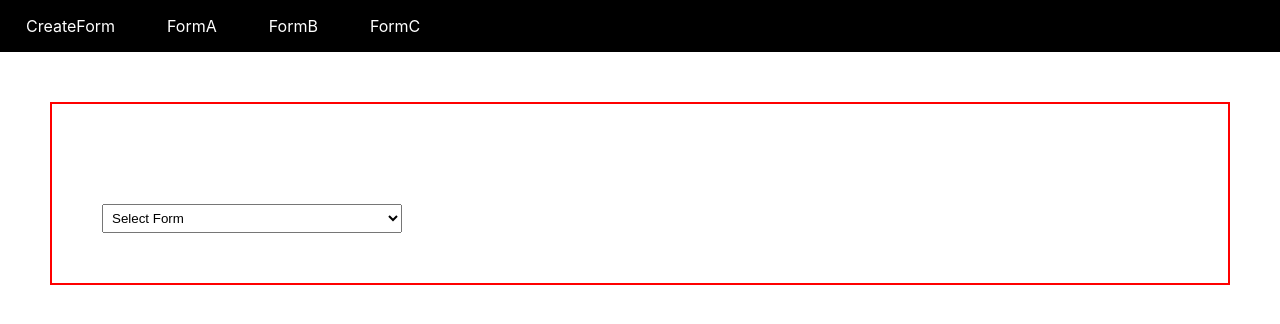
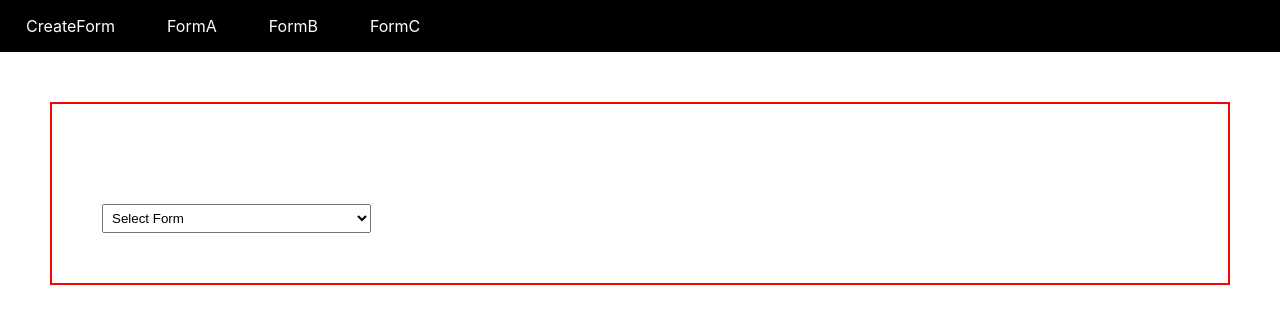
Before and after one commit to smartjaganrao/Form-Validation-Using-React-Hook-Form, a React (Create React App) app: page / in a window 1280 px wide. Shown: the top 324 px of the page. Built offline with nearby package versions, Linux system fonts and the light colour scheme.

Commit message:
fixed Dropdown size

```diff
--- a/src/App.css
+++ b/src/App.css
@@ -32,7 +32,7 @@ table, th, td {
 }
 .DropDown
 {
-  width: 300px;
+  width: 25%;
   padding: 5px;
   margin-top: 50px;
 }
```
